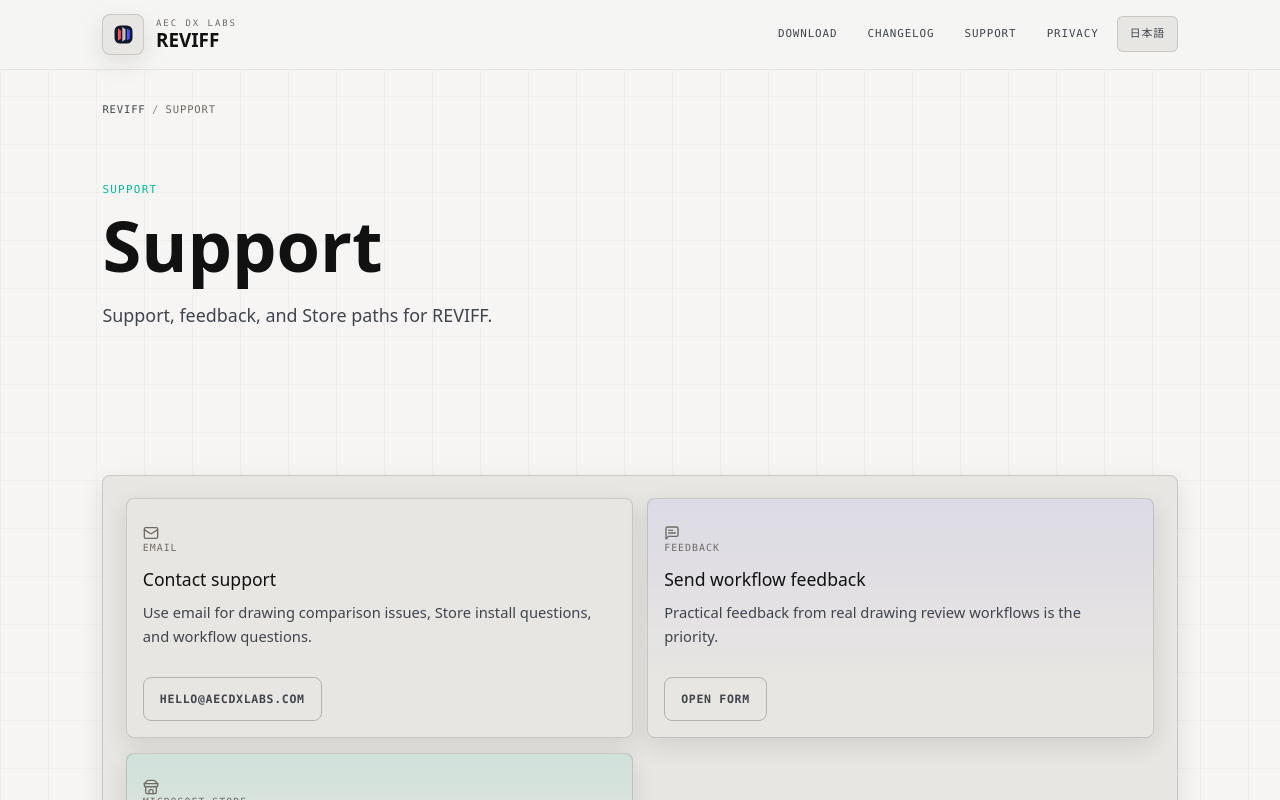
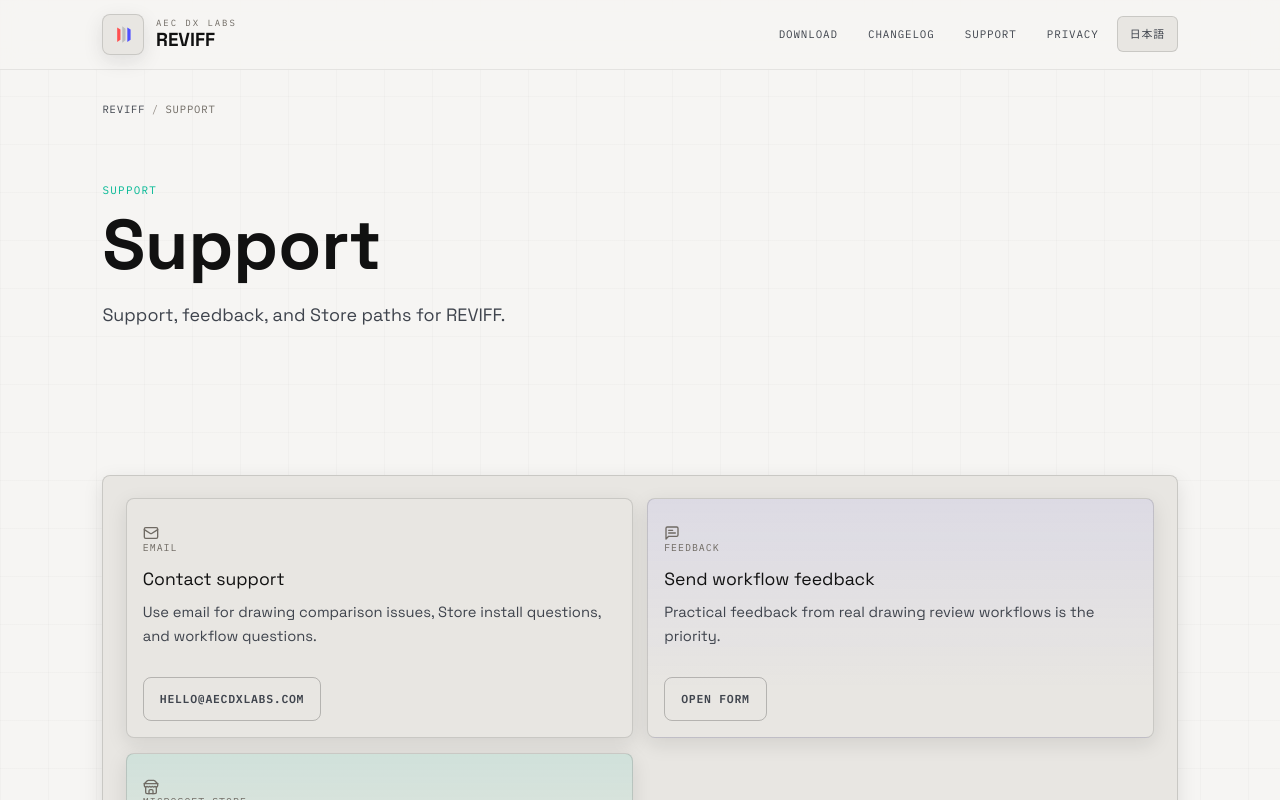
Before and after one commit to kimkeoangkea/ReviffWebsite, a Next.js app: page /support in a window 1280 px wide. Shown: the top 800 px of the page. Built offline with nearby package versions, Linux system fonts and the light colour scheme; no server answers.

Commit message:
Align top page identity with PDF Diff

```diff
--- a/app/globals.css
+++ b/app/globals.css
@@ -18,19 +18,23 @@
   --text-muted: #6f6a63;
   --text-faint: #938c85;
   --accent: #00b894;
-  --accent-dim: rgba(0, 184, 148, 0.14);
+  --accent-dim: rgba(0, 184, 148, 0.16);
   --accent-warm: #d48d00;
   --accent-warm-dim: rgba(212, 141, 0, 0.12);
   --reviff-blue: #5050ff;
   --pdfdiff-blue: #5050ff;
-  --pdfdiff-blue-glow: rgba(80, 80, 255, 0.2);
+  --pdfdiff-blue-soft: rgba(80, 80, 255, 0.14);
+  --pdfdiff-blue-glow: rgba(80, 80, 255, 0.18);
   --red: #dc6b6b;
-  --red-soft: rgba(220, 107, 107, 0.22);
+  --red-soft: rgba(220, 107, 107, 0.14);
   --blue: #4c78e0;
-  --shadow-card: 0 8px 24px rgba(17, 17, 17, 0.1);
-  --shadow-soft: 0 16px 42px rgba(17, 17, 17, 0.14);
-  --texture-line: rgba(17, 17, 17, 0.022);
-  --header-bg: rgba(246, 245, 243, 0.9);
+  --green: #2da05e;
+  --accent-border-strong: rgba(0, 184, 148, 0.42);
+  --accent-warm-border-strong: rgba(212, 141, 0, 0.34);
+  --shadow-card: 0 6px 20px rgba(17, 17, 17, 0.1);
+  --shadow-soft: 0 14px 34px rgba(17, 17, 17, 0.13);
+  --texture-line: rgba(17, 17, 17, 0.02);
+  --header-bg: rgba(246, 245, 243, 0.86);
   --ease: cubic-bezier(0.23, 1, 0.32, 1);
 }
 
@@ -54,7 +58,7 @@
   margin: 0;
   background: var(--bg-base);
   color: var(--text-primary);
-  font-family: "Space Grotesk", "Noto Sans JP", system-ui, sans-serif;
+  font-family: var(--font-space-grotesk), var(--font-noto-sans-jp), system-ui, sans-serif;
 }
 
 body::before {
@@ -98,7 +102,11 @@
 }
 
 .font-mono {
-  font-family: "IBM Plex Mono", Consolas, monospace;
+  font-family: var(--font-ibm-plex-mono), var(--font-noto-sans-jp), monospace;
+}
+
+.font-display {
+  font-family: var(--font-space-grotesk), var(--font-noto-sans-jp), sans-serif;
 }
 
 .focus-ring {
@@ -151,7 +159,7 @@
 
 .brand-kicker {
   display: block;
-  font-family: "IBM Plex Mono", Consolas, monospace;
+  font-family: var(--font-ibm-plex-mono), var(--font-noto-sans-jp), monospace;
   font-size: 0.56rem;
   letter-spacing: 0.22em;
   line-height: 1;
@@ -181,7 +189,7 @@
   align-items: center;
   border-radius: 6px;
   padding-inline: 0.72rem;
-  font-family: "IBM Plex Mono", Consolas, monospace;
+  font-family: var(--font-ibm-plex-mono), var(--font-noto-sans-jp), monospace;
   font-size: 0.68rem;
   letter-spacing: 0.08em;
   text-transform: uppercase;
@@ -209,7 +217,7 @@
   gap: 0.55rem;
   border-radius: 8px;
   padding: 0.55rem 1rem;
-  font-family: "IBM Plex Mono", Consolas, monospace;
+  font-family: var(--font-ibm-plex-mono), var(--font-noto-sans-jp), monospace;
   font-size: 0.72rem;
   font-weight: 700;
   letter-spacing: 0.06em;
@@ -282,6 +290,13 @@
   place-items: center;
 }
 
+@media (min-width: 640px) {
+  .hero-brand-lockup__mark {
+    width: 6.5rem;
+    height: 6.5rem;
+  }
+}
+
 .hero-brand-lockup__mark img {
   width: 100%;
   height: 100%;
@@ -299,7 +314,7 @@
 }
 
 .eyebrow {
-  font-family: "IBM Plex Mono", Consolas, monospace;
+  font-family: var(--font-ibm-plex-mono), var(--font-noto-sans-jp), monospace;
   font-size: 0.68rem;
   letter-spacing: 0.12em;
   text-transform: uppercase;
@@ -390,7 +405,7 @@
 
 .hero-specs {
   margin-top: 1.2rem;
-  font-family: "IBM Plex Mono", Consolas, monospace;
+  font-family: var(--font-ibm-plex-mono), var(--font-noto-sans-jp), monospace;
   font-size: 0.68rem;
   letter-spacing: 0.08em;
   line-height: 1.7;
@@ -578,7 +593,7 @@
   gap: 1rem;
   border-bottom: 1px solid var(--border-subtle);
   padding: 0.78rem 0.92rem;
-  font-family: "IBM Plex Mono", Consolas, monospace;
+  font-family: var(--font-ibm-plex-mono), var(--font-noto-sans-jp), monospace;
   font-size: 0.62rem;
   letter-spacing: 0.1em;
   text-transform: uppercase;
@@ -632,7 +647,7 @@
   border-radius: 6px;
   background: var(--bg-surface);
   padding: 0.5rem 0.58rem;
-  font-family: "IBM Plex Mono", Consolas, monospace;
+  font-family: var(--font-ibm-plex-mono), var(--font-noto-sans-jp), monospace;
   font-size: 0.58rem;
   letter-spacing: 0.08em;
   text-transform: uppercase;
@@ -667,7 +682,7 @@
   border-radius: 999px;
   background: var(--accent);
   padding: 0.14rem 0.36rem;
-  font-family: "IBM Plex Mono", Consolas, monospace;
+  font-family: var(--font-ibm-plex-mono), var(--font-noto-sans-jp), monospace;
   font-size: 0.5rem;
   color: #111111;
 }
@@ -689,7 +704,7 @@
   border-radius: 6px;
   background: var(--bg-card);
   padding: 0.38rem 0.5rem;
-  font-family: "IBM Plex Mono", Consolas, monospace;
+  font-family: var(--font-ibm-plex-mono), var(--font-noto-sans-jp), monospace;
   font-size: 0.54rem;
   letter-spacing: 0.08em;
   text-transform: uppercase;
@@ -753,7 +768,7 @@
   border-radius: 6px;
   background: rgba(255, 249, 229, 0.84);
   padding: 0.38rem;
-  font-family: "IBM Plex Mono", Consolas, monospace;
+  font-family: var(--font-ibm-plex-mono), var(--font-noto-sans-jp), monospace;
   font-size: 0.54rem;
   color: var(--text-primary);
 }
@@ -779,7 +794,7 @@
 
 .section-label {
   margin: 0 0 0.6rem;
-  font-family: "IBM Plex Mono", Consolas, monospace;
+  font-family: var(--font-ibm-plex-mono), var(--font-noto-sans-jp), monospace;
   font-size: 0.68rem;
   letter-spacing: 0.12em;
   text-transform: uppercase;
@@ -842,7 +857,7 @@
 
 .card-kicker {
   margin-top: 0.6rem;
-  font-family: "IBM Plex Mono", Consolas, monospace;
+  font-family: var(--font-ibm-plex-mono), var(--font-noto-sans-jp), monospace;
   font-size: 0.62rem;
   letter-spacing: 0.1em;
   text-transform: uppercase;
@@ -865,7 +880,7 @@
   border: 1px solid rgba(0, 184, 148, 0.34);
   border-radius: 999px;
   background: var(--accent-dim);
-  font-family: "IBM Plex Mono", Consolas, monospace;
+  font-family: var(--font-ibm-plex-mono), var(--font-noto-sans-jp), monospace;
   font-size: 0.68rem;
   color: var(--text-primary);
 }
@@ -882,7 +897,7 @@
   margin-top: 1rem;
   border-left: 3px solid var(--accent);
   padding-left: 0.75rem;
-  font-family: "IBM Plex Mono", Consolas, monospace;
+  font-family: var(--font-ibm-plex-mono), var(--font-noto-sans-jp), monospace;
   font-size: 0.68rem;
   letter-spacing: 0.06em;
   text-transform: uppercase;
@@ -980,7 +995,7 @@
   border-radius: 6px;
   background: var(--bg-surface);
   padding: 0.7rem 0.8rem;
-  font-family: "IBM Plex Mono", Consolas, monospace;
+  font-family: var(--font-ibm-plex-mono), var(--font-noto-sans-jp), monospace;
   font-size: 0.72rem;
 }
 
@@ -1058,7 +1073,7 @@
 }
 
 .faq-card__number {
-  font-family: "IBM Plex Mono", Consolas, monospace;
+  font-family: var(--font-ibm-plex-mono), var(--font-noto-sans-jp), monospace;
   font-size: 0.74rem;
   color: var(--accent);
 }
@@ -1093,7 +1108,7 @@
   border-radius: 6px;
   background: var(--bg-card);
   padding: 0.45rem 0.62rem;
-  font-family: "IBM Plex Mono", Consolas, monospace;
+  font-family: var(--font-ibm-plex-mono), var(--font-noto-sans-jp), monospace;
   font-size: 0.62rem;
   letter-spacing: 0.08em;
   text-transform: uppercase;
@@ -1104,7 +1119,7 @@
   flex-wrap: wrap;
   gap: 0.4rem;
   padding-top: 2rem;
-  font-family: "IBM Plex Mono", Consolas, monospace;
+  font-family: var(--font-ibm-plex-mono), var(--font-noto-sans-jp), monospace;
   font-size: 0.66rem;
   letter-spacing: 0.08em;
   text-transform: uppercase;
@@ -1160,7 +1175,7 @@
   display: flex;
   flex-wrap: wrap;
   gap: 0.6rem 1rem;
-  font-family: "IBM Plex Mono", Consolas, monospace;
+  font-family: var(--font-ibm-plex-mono), var(--font-noto-sans-jp), monospace;
   font-size: 0.68rem;
   letter-spacing: 0.08em;
   text-transform: uppercase;
--- a/app/layout.tsx
+++ b/app/layout.tsx
@@ -1,7 +1,29 @@
 import type { Metadata, Viewport } from "next";
 import type { ReactNode } from "react";
+import { IBM_Plex_Mono, Noto_Sans_JP, Space_Grotesk } from "next/font/google";
 import "@/app/globals.css";
 import { PRODUCT, SEO } from "@/lib/product";
+
+const spaceGrotesk = Space_Grotesk({
+  subsets: ["latin"],
+  weight: ["400", "500", "600", "700"],
+  variable: "--font-space-grotesk",
+  display: "swap",
+});
+
+const ibmPlexMono = IBM_Plex_Mono({
+  subsets: ["latin"],
+  weight: ["400", "500", "600"],
+  variable: "--font-ibm-plex-mono",
+  display: "swap",
+});
+
+const notoSansJp = Noto_Sans_JP({
+  subsets: ["latin"],
+  weight: ["400", "500", "700"],
+  variable: "--font-noto-sans-jp",
+  display: "swap",
+});
 
 export const metadata: Metadata = {
   metadataBase: new URL(PRODUCT.siteUrl),
@@ -48,7 +70,9 @@
 export default function RootLayout({ children }: { children: ReactNode }) {
   return (
     <html lang="en">
-      <body>{children}</body>
+      <body className={`${spaceGrotesk.variable} ${ibmPlexMono.variable} ${notoSansJp.variable}`}>
+        {children}
+      </body>
     </html>
   );
 }
--- a/components/hero-section.tsx
+++ b/components/hero-section.tsx
@@ -40,7 +40,7 @@
         <div className="hero-copy-stack">
           <div className="hero-brand-lockup">
             <span className="hero-brand-lockup__mark">
-              <ReviffMark />
+              <ReviffMark size={128} />
             </span>
             <div className="hero-brand-lockup__meta">
               <span className="hero-brand-lockup__rule" />
--- a/components/reviff-mark.tsx
+++ b/components/reviff-mark.tsx
@@ -1,7 +1,14 @@
 import Image from "next/image";
 
-export function ReviffMark() {
+interface ReviffMarkProps {
+  variant?: "signature" | "badge";
+  size?: number;
+}
+
+export function ReviffMark({ variant = "signature", size = 42 }: ReviffMarkProps) {
+  const src = variant === "badge" ? "/brand/pdfdiff_app_icon_filled.svg" : "/brand/pdfdiff_app_icon_bars.svg";
+
   return (
-    <Image src="/brand/pdfdiff_app_icon_filled.svg" alt="" width={42} height={42} aria-hidden="true" />
+    <Image src={src} alt="" width={size} height={size} aria-hidden="true" />
   );
 }
```
